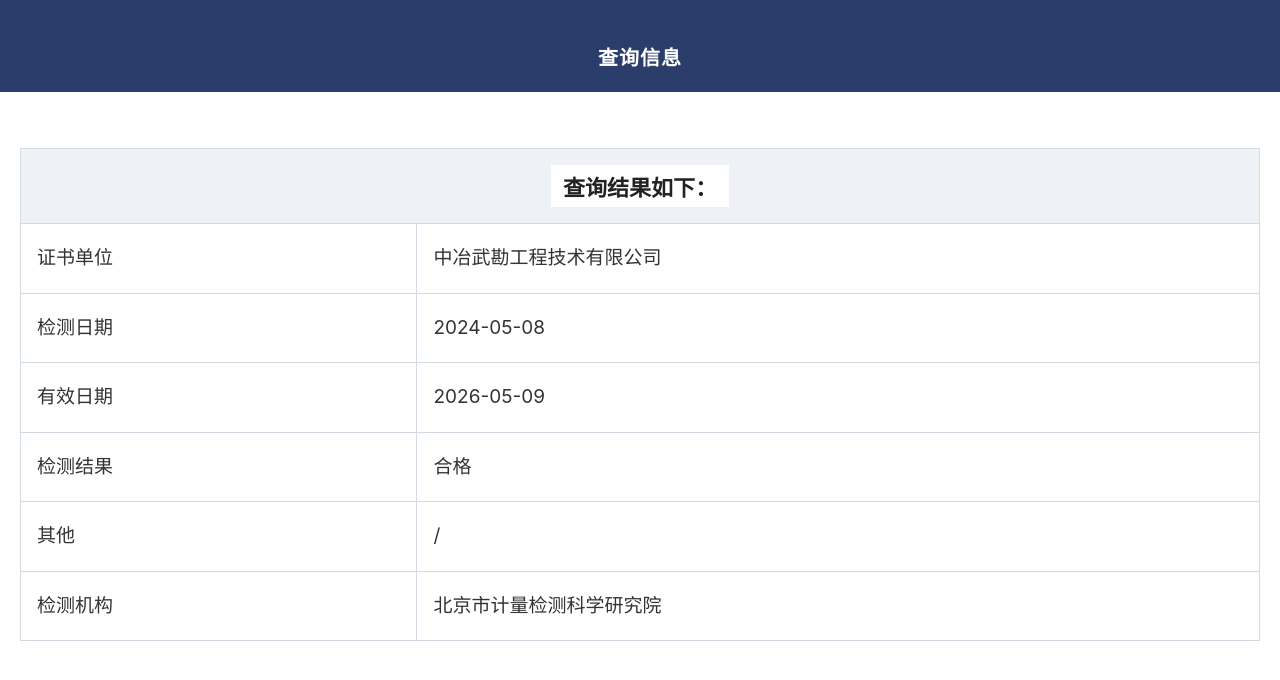
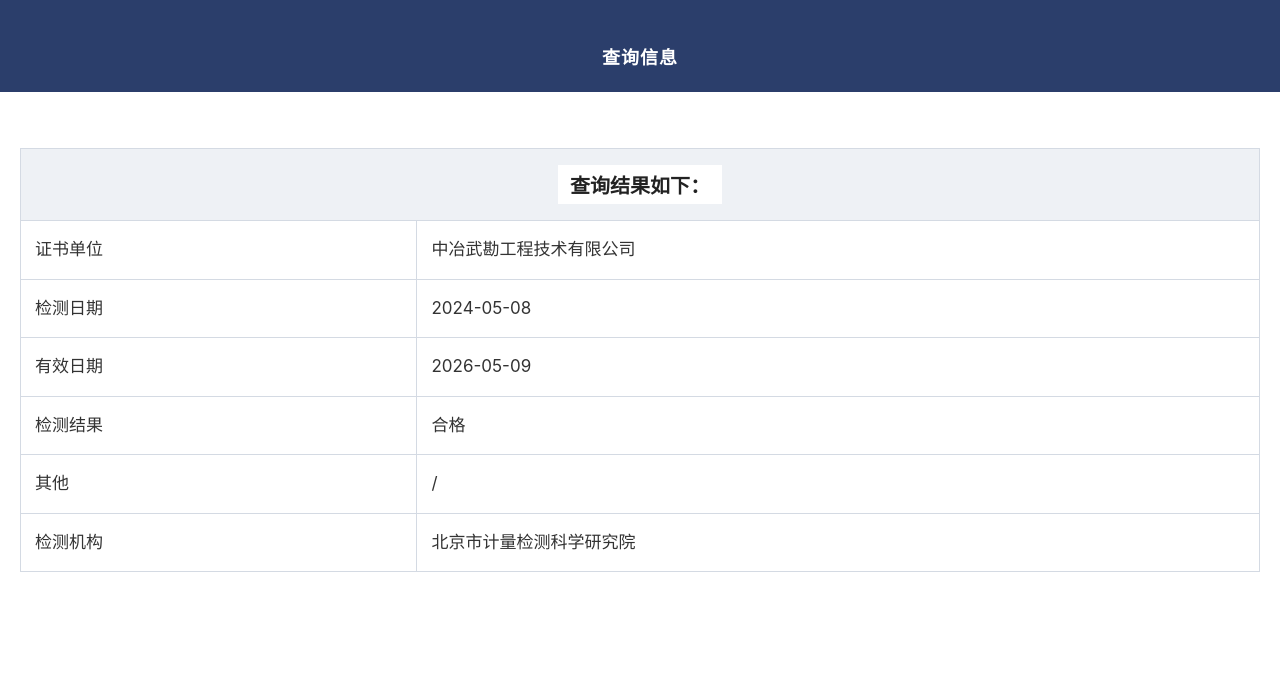
Before and after one commit to Theshackles/cert, a plain HTML site: page cert_20240508.html in a window 1280 px wide. Drawn offline with Linux system fonts and the light colour scheme.

Commit message:
Add files via upload

```diff
--- a/cert_20240508.html
+++ b/cert_20240508.html
@@ -24,7 +24,7 @@
   }
   .header h1 {
     color: #fff;
-    font-size: 20px;
+    font-size: 18px;
     font-weight: 600;
     letter-spacing: 1px;
   }
@@ -42,7 +42,7 @@
     display: inline-block;
     background: #fff;
     padding: 5px 12px;
-    font-size: 22px;
+    font-size: 20px;
     font-weight: 600;
     color: #222;
   }
@@ -58,8 +58,8 @@
     border-bottom: none;
   }
   .table td {
-    padding: 20px 16px;
-    font-size: 19px;
+    padding: 16px 14px;
+    font-size: 17px;
     color: #333;
     line-height: 1.5;
     vertical-align: middle;
```
Also changed, not shown: cert_20250509.html (+4 -4 lines), cert_20251208.html (+4 -4 lines).
